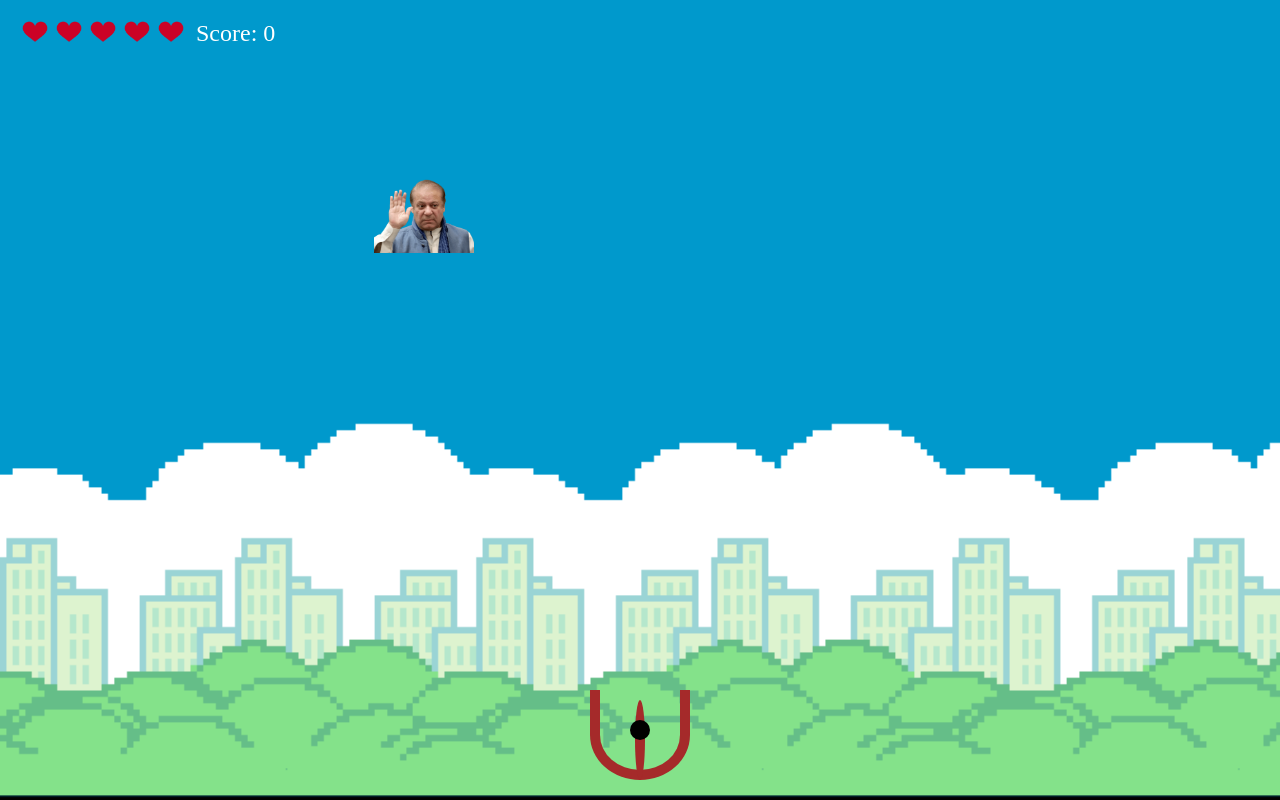
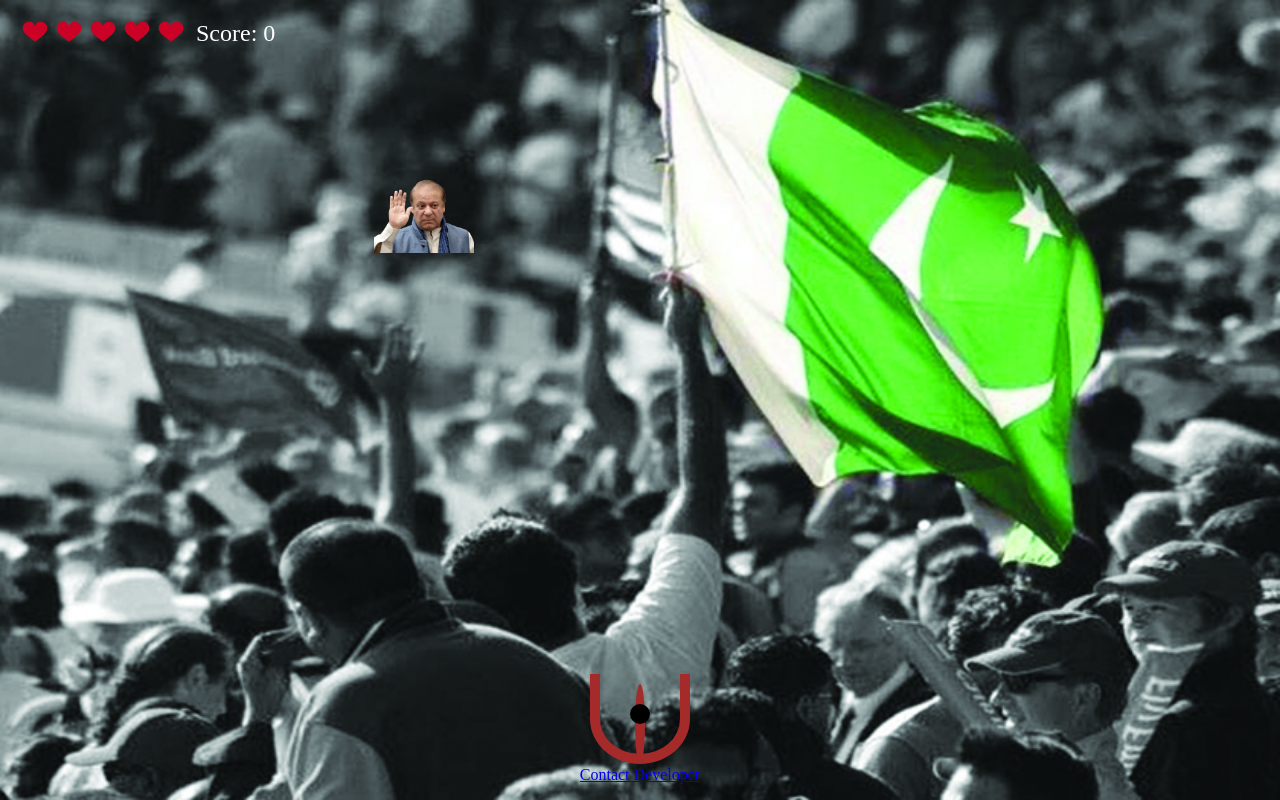
Before and after one commit to ibilalfaizz/PolitiShot, a plain HTML site: page index.html in a window 1280 px wide. Drawn offline with Linux system fonts and the light colour scheme.

Commit message:
feat: PolitiShot initially setup

```diff
--- a/assets/css/style.css
+++ b/assets/css/style.css
@@ -2,7 +2,7 @@ body {
   margin: 0;
   overflow: hidden;
   background-color: #87CEEB; /* Light blue background */
-  background-image: url('/assets/images/background.png');
+  background-image: url('/assets/images/background.jpg');
   background-repeat: no-repeat;
   background-size: cover;
   display: flex;
@@ -22,6 +22,7 @@ body {
   display: flex;
   justify-content: center;
   align-items: center;
+  margin-bottom: 1rem;
 }
 
 .handle {
@@ -223,3 +224,8 @@ body {
 #restart-button:hover {
   background-color: #45a049; /* Darker green on hover */
 }
+
+footer {
+  margin-top: 1rem;
+  padding:1rem;
+}
--- a/index.html
+++ b/index.html
@@ -44,10 +44,13 @@
     <!-- Win Screen -->
     <div id="win-screen" class="hidden">
       <img id="win-image" src="/assets/images/win-image.png" alt="You Win!" />
-      <div id="win-message">You Win! Retry Again</div>
+      <div id="win-message">You Win!</div>
       <!-- Restart Button -->
       <!-- <button id="restart-button">Start Game</button> -->
     </div>
+    <footer>
+      <a href="https://www.linkedin.com/in/bilalfaiz/">Contact Developer</a>
+    </footer>
 
     <script src="/assets/js/script.js"></script>
   </body>
```
Also changed, not shown: assets/images/background-game.png (renamed from assets/images/background.png), assets/images/background.jpg (added).
